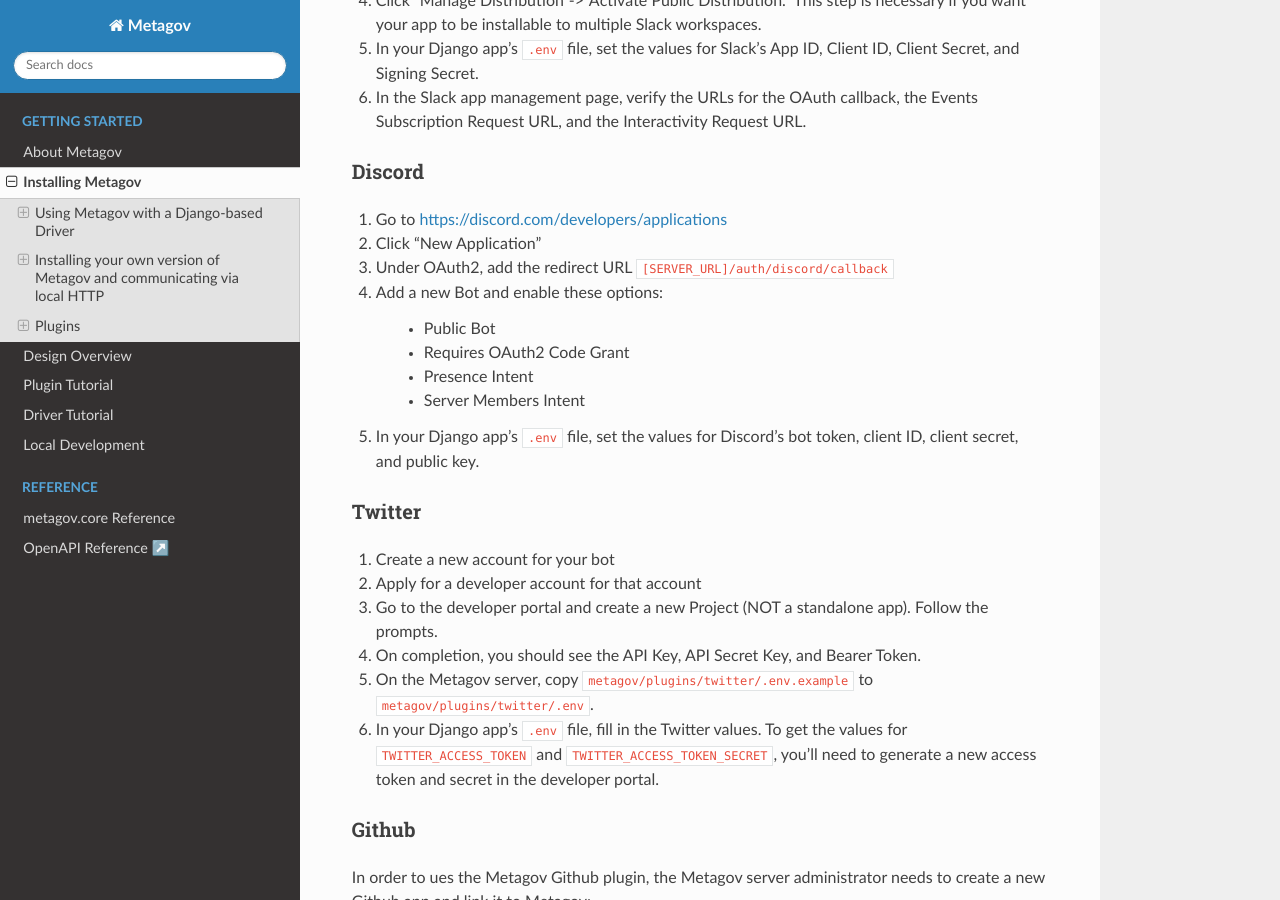
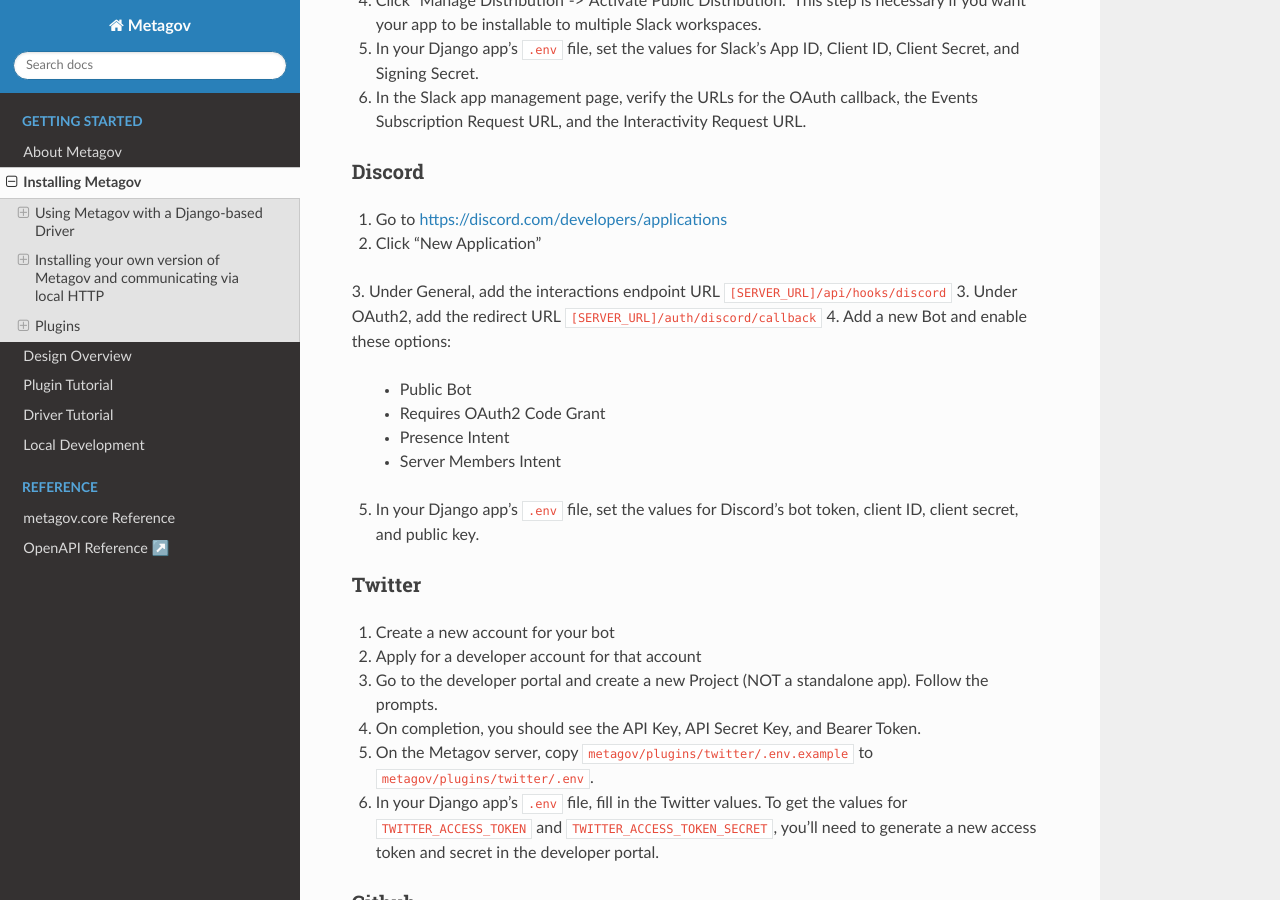
Before and after one commit to metagov/gateway, a Sphinx documentation site: the page built from docs/installation.rst, in a window 1280 px wide and 900 px high, scrolled down 10338 px. Built offline with Sphinx 7.4.7 and the Read the Docs theme 2.0.0, drawn with Linux system fonts in a browser that asks for light colours.

Commit message:
add the discord interactions endpoint to docs

```diff
--- a/docs/installation.rst
+++ b/docs/installation.rst
@@ -529,6 +529,7 @@
 
 1. Go to https://discord.com/developers/applications
 2. Click "New Application"
+3. Under General, add the interactions endpoint URL ``[SERVER_URL]/api/hooks/discord``
 3. Under OAuth2, add the redirect URL ``[SERVER_URL]/auth/discord/callback``
 4. Add a new Bot and enable these options:
 
```
